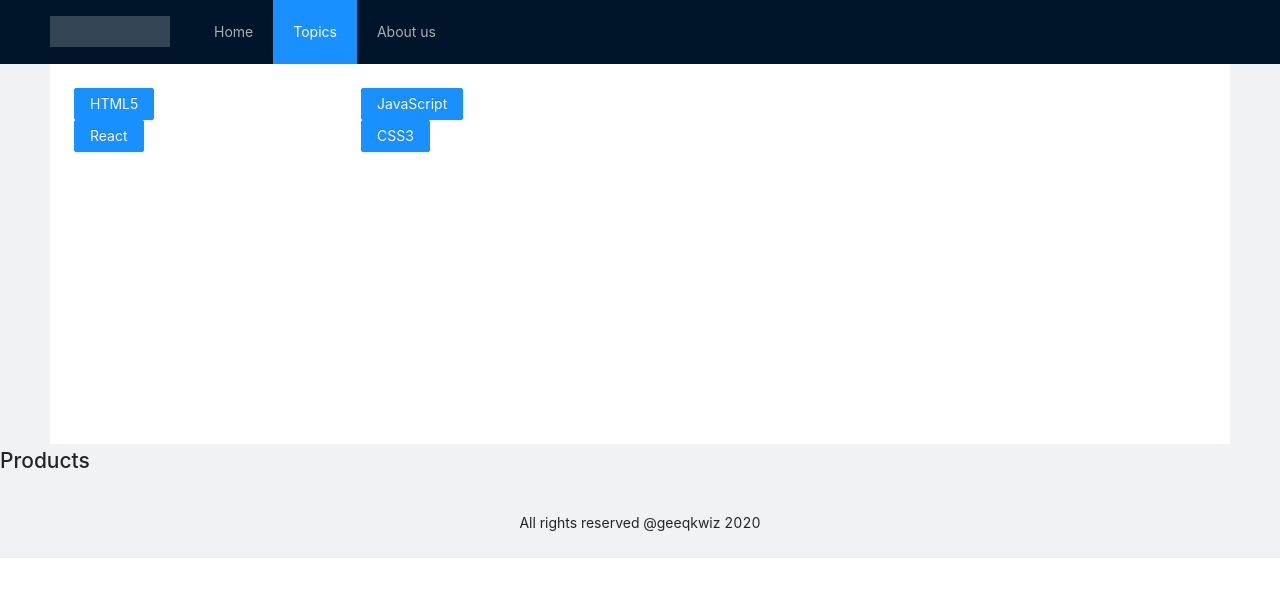
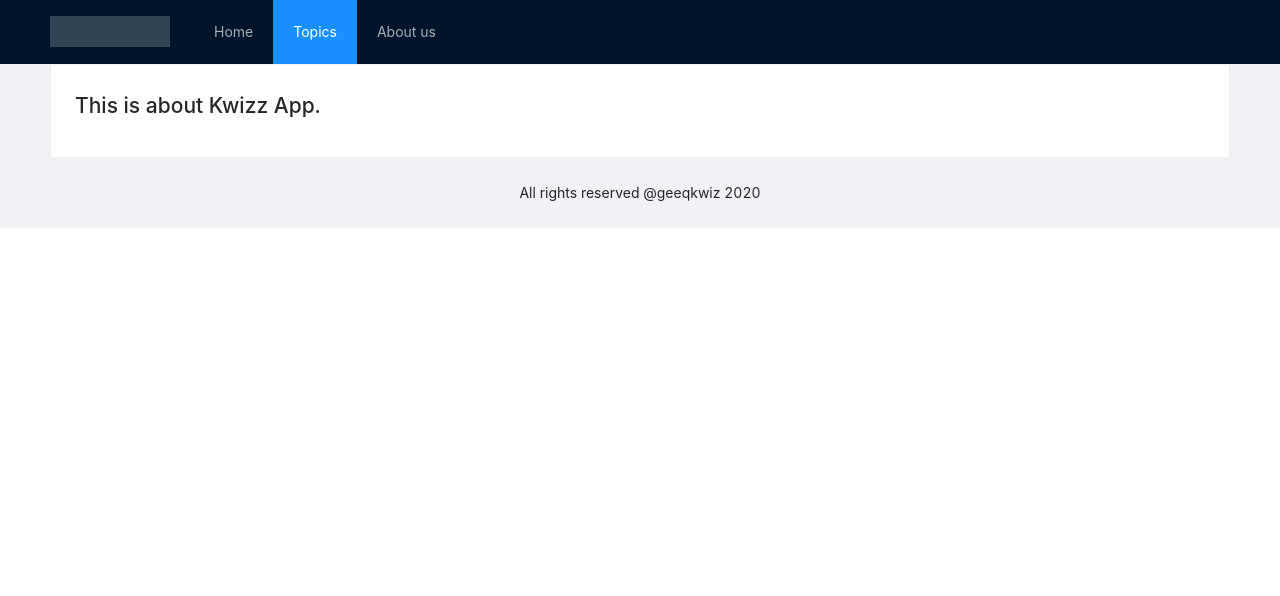
Before and after one commit to kavatibhagya/geeqkwiz, a React (Create React App) app: page /aboutus in a window 1280 px wide. Shown: the top 596 px of the page. Built offline with nearby package versions, Linux system fonts and the light colour scheme; the HTML template or start-up script is replaced by a standard one.

Commit message:
Updated Home, Topics and About pages

```diff
--- a/src/App.js
+++ b/src/App.js
@@ -1,61 +1,30 @@
 import React from 'react';
+
 import 'antd/dist/antd.css';
 import './App.css';
-import { Layout, Menu, Row, Col, Button } from 'antd';
+import Nav from './components/Nav';
+import Home from './components/Home';
+import Topics from './components/Topics';
+import About from './components/About';
 
-import { Link, Route, Switch } from "react-router-dom";
-const { Header, Content, Footer } = Layout;
 
-/* Home component */
-const Home = () => (
-  <div>
-    <h2>Home</h2>
-  </div>
-);
+import { Layout } from 'antd';
+import { Route, Switch } from "react-router-dom";
+const { Footer,Content } = Layout;
 
-/* Category component */
-const Category = () => (
-  <div>
-    <h2>Category</h2>
-  </div>
-);
-
-/* Products component */
-const Products = () => (
-  <div>
-    <h2>Products</h2>
-  </div>
-);
 
 function App() {
   return (
     <div className="App">
       <Layout>
-        <Header style={{ position: 'fixed', zIndex: 1, width: '100%' }}>
-          <div className="logo" />
-          <Menu theme="dark" mode="horizontal" defaultSelectedKeys={['2']}>
-            <Menu.Item key="1"><Link to="/">Home</Link></Menu.Item>
-            <Menu.Item key="2"><Link to="/topics">Topics</Link></Menu.Item>
-            <Menu.Item key="3"><Link to="/aboutus">About us</Link></Menu.Item>
-          </Menu>
-        </Header>
+        <Nav></Nav>
         <Content className="site-layout" style={{ padding: '0 50px', marginTop: 64 }}>
-          <div className="site-layout-background" style={{ padding: 24, minHeight: 380 }}>
-            <Row gutter={[16, 16]}>
-              <Col span={6}> <Button type="primary">HTML5</Button> </Col>
-              <Col span={6}> <Button type="primary">JavaScript</Button>  </Col>
-            </Row>
-            <Row gutter={[16, 16]}>
-              <Col span={6}> <Button type="primary">React</Button> </Col>
-              <Col span={6}> <Button type="primary">CSS3</Button> </Col>
-            </Row>
-          </div>
-        </Content>
         <Switch>
         <Route path="/" exact={true} component={Home} />
-        <Route path="/topics" component={Category} />
-        <Route path="/aboutus" component={Products} />
+        <Route path="/topics"  component={Topics} />
+        <Route path="/aboutus" component={About} />
       </Switch>
+      </Content>
       <Footer style={{ textAlign: 'center' }}>All rights reserved @geeqkwiz 2020</Footer>
       </Layout>
     </div>
--- a/src/components/About/index.js
+++ b/src/components/About/index.js
@@ -0,0 +1,11 @@
+import React from 'react';
+import { Card } from 'antd';
+
+const About = () =>{
+  return (
+    <Card>
+      <h1>This is about Kwizz App.</h1>
+    </Card>
+  );
+}
+export default About;
--- a/src/components/Home/index.js
+++ b/src/components/Home/index.js
@@ -0,0 +1,15 @@
+import React from 'react';
+import { Card } from 'antd';
+
+
+const Home = () => {
+
+  return (
+   <Card>
+     <h1>Welcome Home</h1>
+   </Card>
+
+  );
+};
+
+export default Home;
--- /dev/null
+++ b/src/components/Nav/index.js
@@ -0,0 +1,20 @@
+import React from 'react';
+import { Menu, Layout } from 'antd';
+import { Link } from "react-router-dom";
+const { Header } = Layout;
+
+const Nav = () => {
+
+  return (
+    <Header style={{ position: 'fixed', zIndex: 1, width: '100%' }}>
+      <div className="logo" />
+      <Menu theme="dark" mode="horizontal" defaultSelectedKeys={['2']}>
+        <Menu.Item key="1"><Link to="/">Home</Link></Menu.Item>
+        <Menu.Item key="2"><Link to="/topics">Topics</Link></Menu.Item>
+        <Menu.Item key="3"><Link to="/aboutus">About us</Link></Menu.Item>
+      </Menu>
+    </Header>
+  );
+};
+
+export default Nav;
--- a/src/components/Topics/index.js
+++ b/src/components/Topics/index.js
@@ -0,0 +1,19 @@
+import React from 'react';
+import { Row, Col, Button } from 'antd';
+
+const Topics = () => {
+  return(
+  <div className="site-layout-background" style={{ padding: 24, minHeight: 380 }}>
+    <Row gutter={[16, 16]}>
+      <Col span={6}> <Button type="primary">HTML5</Button> </Col>
+      <Col span={6}> <Button type="primary">JavaScript</Button>  </Col>
+    </Row>
+    <Row gutter={[16, 16]}>
+      <Col span={6}> <Button type="primary">React</Button> </Col>
+      <Col span={6}> <Button type="primary">CSS3</Button> </Col>
+    </Row>
+  </div>
+
+);
+}
+ export default Topics;
```
Also changed, not shown: src/components/Home/style.css (added).
